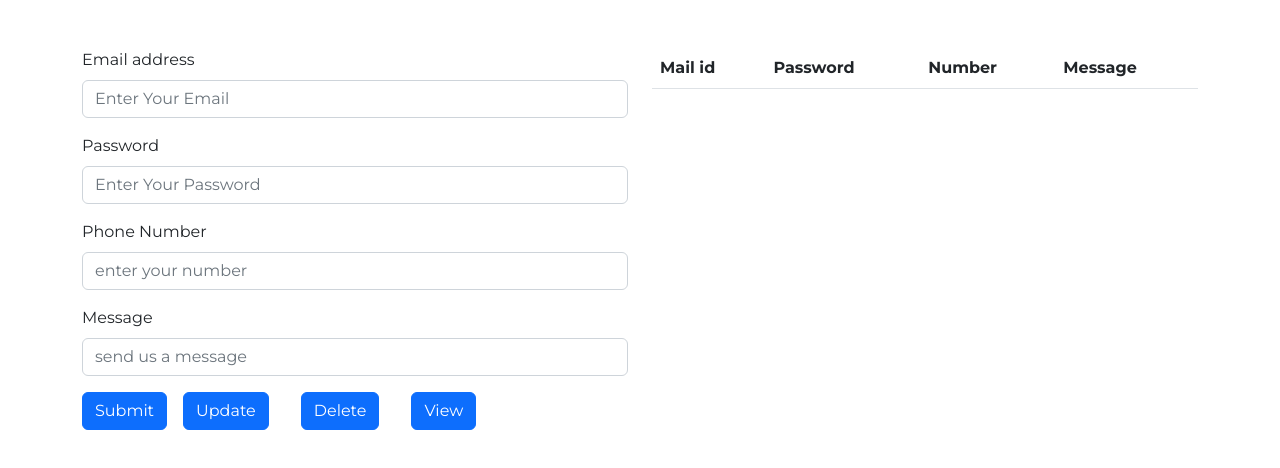
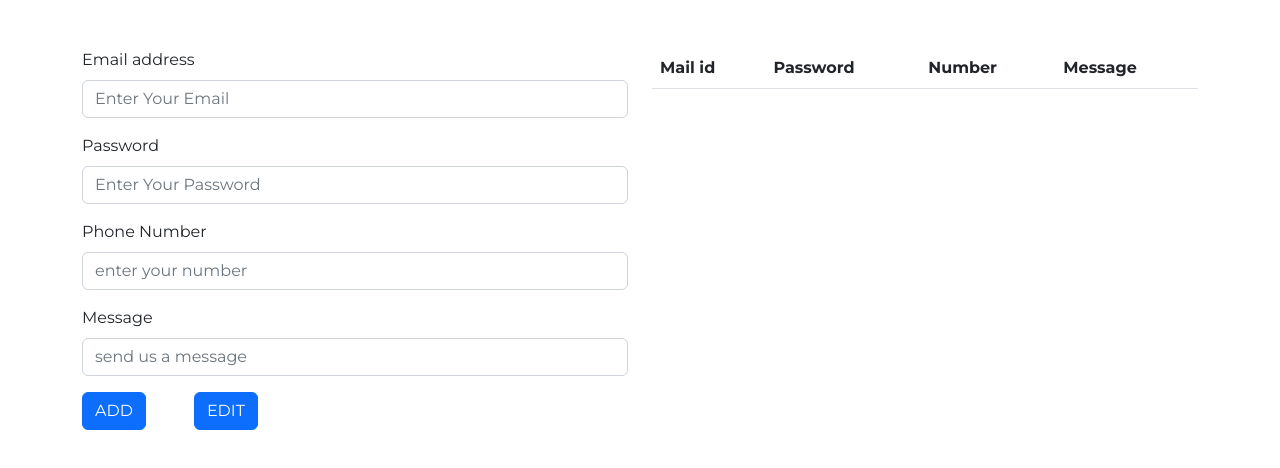
Before and after one commit to NasarLalu10/NextJs-Lawe, a Next.js app: page /form in a window 1280 px wide. Shown: the top 468 px of the page. Built offline with nearby package versions, Linux system fonts and the light colour scheme.

Commit message:
form-delete-finished

```diff
--- a/components/form/Form.js
+++ b/components/form/Form.js
@@ -1,4 +1,4 @@
-import { useState } from "react";
+import { useState,useEffect } from "react";
 
 const Form = () => {
 
@@ -10,15 +10,24 @@ const Form = () => {
     let message = '';
 
 
-    function save(e) {
-        let user = {
+    function add() {
+        let user =
+        {
             email: email,
             password: password,
             number: number,
             message: message
         };
 
-        setdata(data => [...data, user]);
+        var newList = data.concat(user)
+        console.log("list add", newList)
+        setdata(newList);
+    }
+
+    function del() {
+        data.splice(0, 1)
+        setdata([...data])
+
     }
 
 
@@ -41,6 +50,7 @@ const Form = () => {
                                         aria-describedby="emailHelp"
                                         name="mail"
                                         placeholder="Enter Your Email"
+                                        id="mailId"
                                         onChange={(e) => { email = e.target.value }}
                                     />
 
@@ -53,6 +63,7 @@ const Form = () => {
                                         type="password"
                                         className="form-control"
                                         name="password"
+                                        autoComplete="on"
                                         placeholder="Enter Your Password"
                                         onChange={(e) => { password = e.target.value }}
                                     />
@@ -83,13 +94,9 @@ const Form = () => {
                                 </div>
                             </div>
 
-                            <button type="button" className="btn btn-primary" onClick={save}>Submit</button>
+                            <button type="button" className="btn btn-primary me-4" onClick={add}>ADD</button>
 
-                            <button type="button" className="btn btn-primary mx-3">Update</button>
-
-                            <button type="button" className="btn btn-primary mx-3">Delete</button>
-
-                            <button type="button" className="btn btn-primary mx-3">View</button>
+                            <button type="button" className="btn btn-primary mx-4">EDIT</button>
 
                         </div>
 
@@ -98,7 +105,7 @@ const Form = () => {
                         <div className="col-md-6">
                             <div className="container">
                                 <div className="row">
-                                    <table class="table">
+                                    <table className="table">
                                         <thead>
                                             <tr>
                                                 <th scope="col">Mail id</th>
@@ -108,7 +115,7 @@ const Form = () => {
                                             </tr>
                                         </thead>
                                         <tbody>
-                                            {data?.map((item, i) => {
+                                            {data.map((item, i) => {
 
                                                 return (
 
@@ -118,10 +125,16 @@ const Form = () => {
                                                         <td>{item.number}</td>
                                                         <td>{item.message}</td>
 
+                                                        <td>
+                                                        <button type="button" className="btn btn-primary mx-4" onClick={del}>DELETE</button>
+                                                        </td>
+
                                                     </tr>
                                                 )
 
                                             })}
+
+
 
                                         </tbody>
                                     </table>
```
